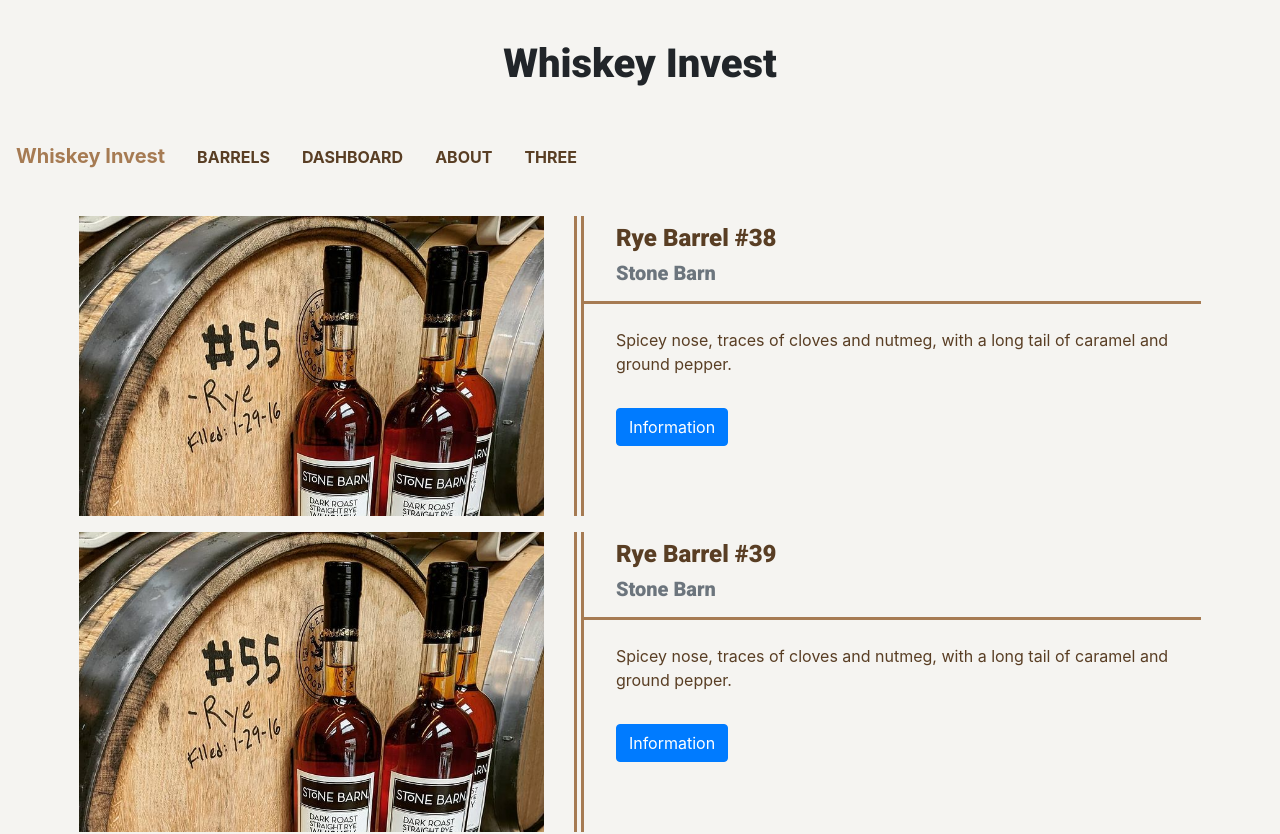
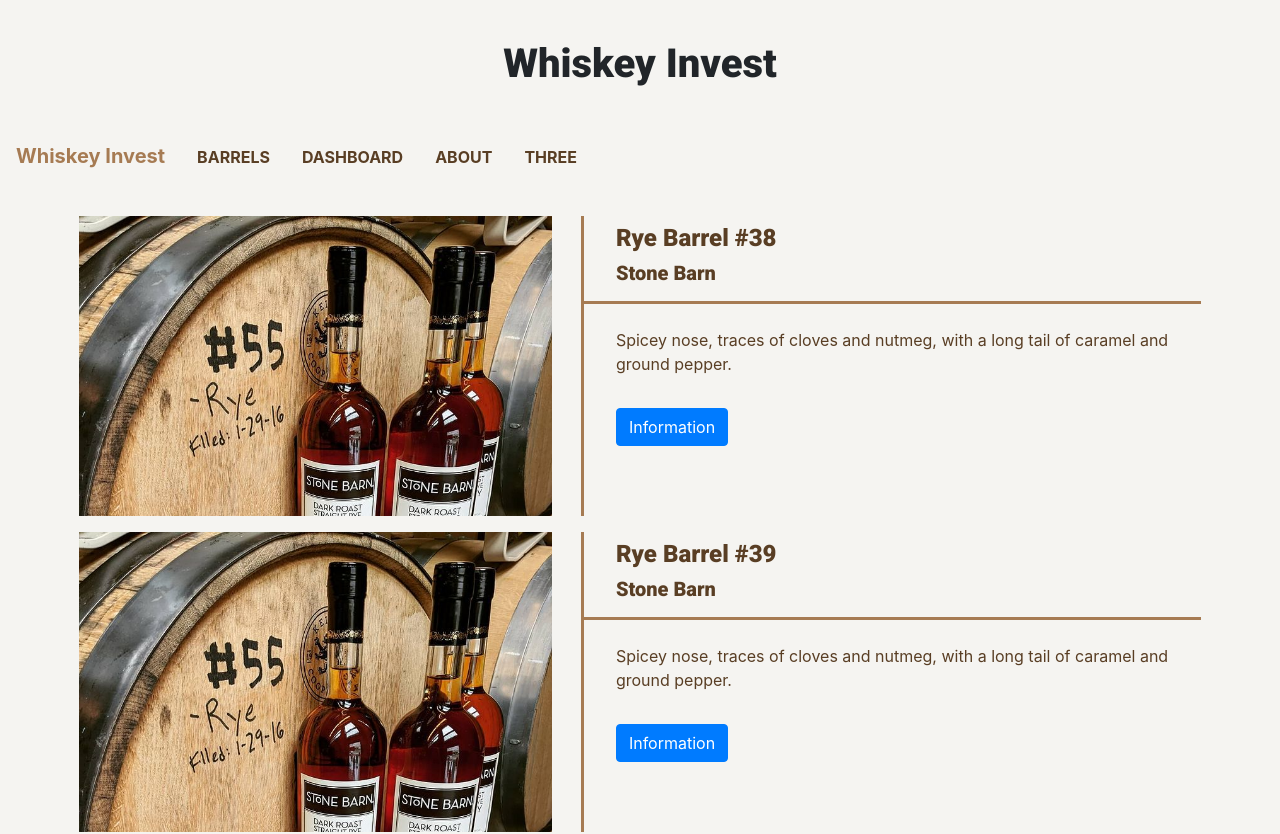
Before and after one commit to jasperdegens/whiskeyFrontend, a React (Create React App) app: page /barrels in a window 1280 px wide. Shown: the top 834 px of the page. Built offline with nearby package versions, Linux system fonts and the light colour scheme.

Commit message:
small styling improvements to barrel page and collapsed navbar

```diff
--- a/src/components/Barrels.js
+++ b/src/components/Barrels.js
@@ -73,7 +73,7 @@
                     <div className='barrel-details'>
                         <div className='barrel-title'>
                             <h4>{wData.name}</h4>
-                            <h5 className='mb-2 text-muted'>{wData.distillery}</h5>
+                            <h5>{wData.distillery}</h5>
                         </div>
                         <div className='barrel-description'>
                             <p>{wData.distillersNotes}</p>
--- a/src/styles/Barrels.css
+++ b/src/styles/Barrels.css
@@ -53,17 +53,16 @@
         content: '';
         position: absolute;
         height: 100%;
-        width: 10px;
+        width: 5px;
         right: 0;
         top: 0;
-        border-left: 3px solid var(--primary-color);
         border-right: 3px solid var(--primary-color);
     }
 
 
     .barrel-img-wrapper{
         flex: 0 0 45%;
-        padding-right: 2.5em;
+        padding-right: 2em;
     }
 
 
--- a/src/styles/Header.css
+++ b/src/styles/Header.css
@@ -21,3 +21,7 @@
     color: var(--dark-color);
     text-transform: uppercase;
 }
+
+.navbar-nav{
+    text-align: left;
+}
--- a/src/styles/Main.css
+++ b/src/styles/Main.css
@@ -21,7 +21,11 @@
     font-family: 'Roboto', sans-serif;
 }
 
-@media (min-width: 768px) {
+.container{
+    max-width: 100%;
+}
+
+@media (min-width: 576px) {
     .container{
         max-width: min(90%, 1200px);
     }
--- a/src/styles/WhiskeyDetails.css
+++ b/src/styles/WhiskeyDetails.css
@@ -152,3 +152,9 @@
 .chart-wrapper h4 {
     color: var(--secondary-color);
 }
+
+@media (max-width:576px) {
+    .whiskey-details-wrapper{
+        width: 100% !important;
+    }
+}
```
